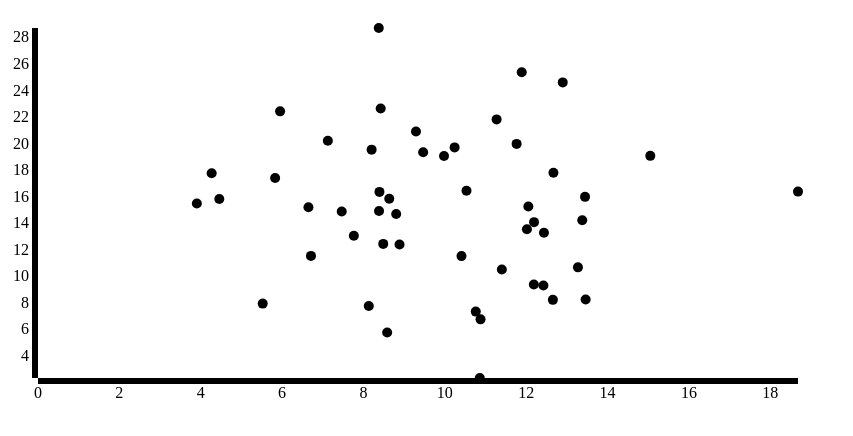
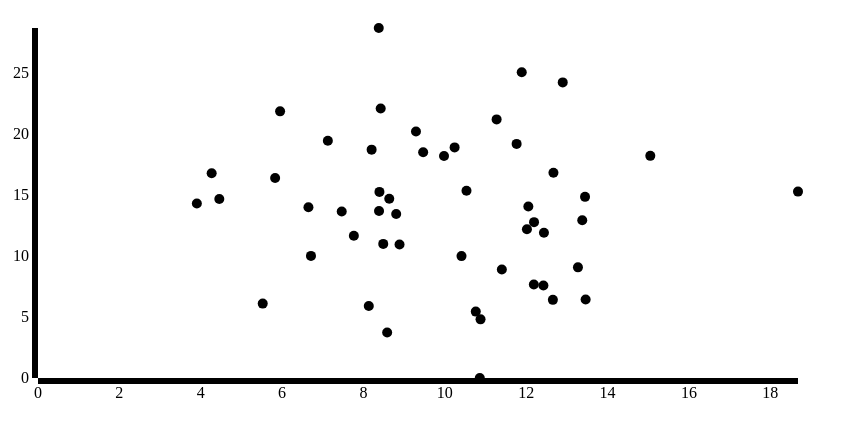
Before and after one commit to nathanlubchenco/d3-modules, a plain HTML site: page index.html in a window 1280 px wide. Shown: the whole page, without its empty margins (0-853 px from the left). Drawn offline with Linux system fonts and the light colour scheme.

Commit message:
moved scales to own module apart from axes made scatter plot module (very limited configuration, but replicates previous example graph)

```diff
--- a/core-modules/axes.js
+++ b/core-modules/axes.js
@@ -1,36 +1,37 @@
+// surely there is a better way to do imports
+// investigate es6
+
+function include(file)
+{
+
+  var script  = document.createElement('script');
+  script.src  = file;
+  script.type = 'text/javascript';
+  script.defer = true;
+
+  document.getElementsByTagName('head').item(0).appendChild(script);
+
+}
+
+/* include any js files here */
+include('core-modules/scales.js');
+include('core-modules/helpers.js');
+
 function axes(data, config){
   this.data = data;
   this.config = config;
 
   //defaults
-  //todo abstract into helper function?
   config.xOrientation = config.xOrientation === undefined ? "bottom" : config.xOrientation;
   config.yOrientation = config.yOrientation === undefined ? "left" : config.yOrientation;
   config.xTranslation = config.xTranslation === undefined ?  "translate(0, " +  config.h + ")" : config.xTranslation;
-  config.x_start_at_zero = config.x_start_at_zero === undefined ?  true : config.x_start_at_zero;
-  config.y_start_at_zero = config.y_start_at_zero === undefined ?  true : config.y_start_at_zero;
 
-  var xExtent = d3.extent(data, function(d){
-    return(d[config.x]);
-  });
+  var scale_mod_def = new scale(data, config);
+  config.xScale = config.xScale === undefined ? scale_mod_def.scale_x() : config.xScale;
+  config.yScale = config.yScale === undefined ? scale_mod_def.scale_y() : config.yScale;
 
-  var yExtent = d3.extent(data, function(d){
-    return(d[config.y]);
-  });
-
-  var xScale = config.x_start_at_zero ?
-    d3.scale.linear().domain([0, xExtent[1]]).range([0, config.w]) :
-    d3.scale.linear().domain(xExtent).range([0,config.w]);
-
-  console.log(config.y_start_at_zero);
-  var yScale = config.y_start_at_zero ?
-    d3.scale.linear().domain([0, yExtent[1]]).range([config.h, 0]) :
-    d3.scale.linear().domain(yExtent).range([config.h, 0]);
-  this.xScale = xScale;
-  this.yScale = yScale;
-
-  var xAxis = d3.svg.axis().scale(xScale).orient(config.xOrientation);
-  var yAxis = d3.svg.axis().scale(yScale).orient(config.yOrientation);
+  var xAxis = d3.svg.axis().scale(config.xScale).orient(config.xOrientation);
+  var yAxis = d3.svg.axis().scale(config.yScale).orient(config.yOrientation);
 
   this.draw_x = function(target) {
     d3.select(target).append("g").attr("id", "xAxisG").call(xAxis);
@@ -41,7 +42,4 @@ function axes(data, config){
     d3.select(target).append("g").attr("id", "yAxisG").call(yAxis);
   }
 
-
-
-
 }
--- /dev/null
+++ b/core-modules/helpers.js
@@ -0,0 +1,4 @@
+function set_default(prop, default_val){
+  prop = prop === undefined ? default_val : prop
+  return prop;
+}
--- /dev/null
+++ b/core-modules/scales.js
@@ -0,0 +1,34 @@
+function scale(data, config){
+  this.data = data;
+  this.config = config;
+
+  // TODO configuartion options for non-linear scales
+  config.x_start_at_zero = config.x_start_at_zero === undefined ?  true : config.x_start_at_zero;
+  config.y_start_at_zero = config.y_start_at_zero === undefined ?  true : config.y_start_at_zero;
+ config.xLabel = config.xLabel === undefined ? "x": config.xLabel;
+ config.yLabel = config.yLabel === undefined ? "y": config.yLabel;
+
+  var xExtent = d3.extent(data, function(d){
+    return(d[config.xLabel]);
+  });
+
+  var yExtent = d3.extent(data, function(d){
+    return(d[config.yLabel]);
+  });
+
+  var xScale = config.x_start_at_zero ?
+    d3.scale.linear().domain([0, xExtent[1]]).range([0, config.w]) :
+    d3.scale.linear().domain(xExtent).range([0,config.w]);
+
+  var yScale = config.y_start_at_zero ?
+    d3.scale.linear().domain([0, yExtent[1]]).range([config.h, 0]) :
+    d3.scale.linear().domain(yExtent).range([config.h, 0]);
+
+  this.scale_x = function(){
+    return xScale;
+  }
+  this.scale_y = function(){
+    return yScale;
+  }
+
+}
--- /dev/null
+++ b/core-modules/scatter.js
@@ -0,0 +1,47 @@
+// surely there is a better way to do imports
+// investigate es6
+
+function include(file)
+{
+
+  var script  = document.createElement('script');
+  script.src  = file;
+  script.type = 'text/javascript';
+  script.defer = true;
+
+  document.getElementsByTagName('head').item(0).appendChild(script);
+
+}
+
+/* include any js files here */
+include('core-modules/scales.js');
+
+function scatter(data, config){
+  this.data = data;
+  this.config = config;
+
+  config.size = config.size === undefined ? 5: config.size;
+  config.xLabel = config.xLabel === undefined ? "x": config.xLabel;
+  config.yLabel = config.yLabel === undefined ? "y": config.yLabel;
+
+  // TODO get defaults working, currently need to pass in the scale
+  /*
+  var scale_mod_def1 = new scale(data, config);
+  config.xScale = config.xScale === undefined ? scale_mod_def1.scale_x() : config.xScale;
+  config.yScale = config.yScale === undefined ? scale_mod_def1.scale_y() : config.yScale;
+  */
+
+  this.draw = function(target, data){
+    target.selectAll("g")
+      .data(data)
+      .enter()
+      .append("circle")
+      .attr("r", config.size)
+      .attr("cx", function(d){
+        return config.xScale()(d[config.xLabel]);
+      }).attr("cy", function(d){
+        return config.yScale()(d[config.yLabel]);
+      });
+  }
+
+}
--- a/index.html
+++ b/index.html
@@ -6,6 +6,7 @@
         <link rel="stylesheet" type="text/css" href="assets/css/standard-styling.css">
         <script type="text/javascript" src="assets/libs/d3/d3.v3.js"></script>
         <script type="text/javascript" src="core-modules/axes.js"></script>
+        <script type="text/javascript" src="core-modules/scatter.js"></script>
         <script type="text/javascript" src="core-modules/core.js"></script>
     </head>
     <body>
@@ -23,12 +24,19 @@
             h: core_mod.config.h,
             w:core_mod.config.w,
             x: "x",
-            y:"y",
+            y:"y"
+            };
+
+          var scale_config = {
+            h: core_mod.config.h,
+            w:core_mod.config.w,
             x_start_at_zero: true,
-            y_start_at_zero: false, //for demonstration of overriding defaults only (generally bad)
-          };
+            y_start_at_zero: false,
+            xLabel: "x",
+            yLabel: "y"
+          }
 
-          console.log(axes_config);
+                    console.log(axes_config);
           d3.csv("assets/data/scatter_data.csv", function(data){
 
             //coerce strings to numerics for proper sorting
@@ -38,18 +46,15 @@
             });
 
             var axes_mod = new axes(data, axes_config);
+            var scale_mod = new scale(data, scale_config);
+            var scatter_config = {
+            xScale: scale_mod.scale_x,
+            yScale: scale_mod.scale_y
+            }
 
-            core_mod.block.selectAll("g")
-              .data(data)
-              .enter()
-              .append("circle")
-              .attr("r", 5)
-              .attr("cx", function(d,i) {
-                return axes_mod.xScale(d.x);
-              }).attr("cy", function(d) {
-                return axes_mod.yScale(d.y);
-              });
+            var scatter_mod = new scatter(data, scatter_config);
 
+            scatter_mod.draw(core_mod.block, data);
             axes_mod.draw_x("#" + core_mod.config.selector);
             axes_mod.draw_y("#" + core_mod.config.selector);
             });
```
